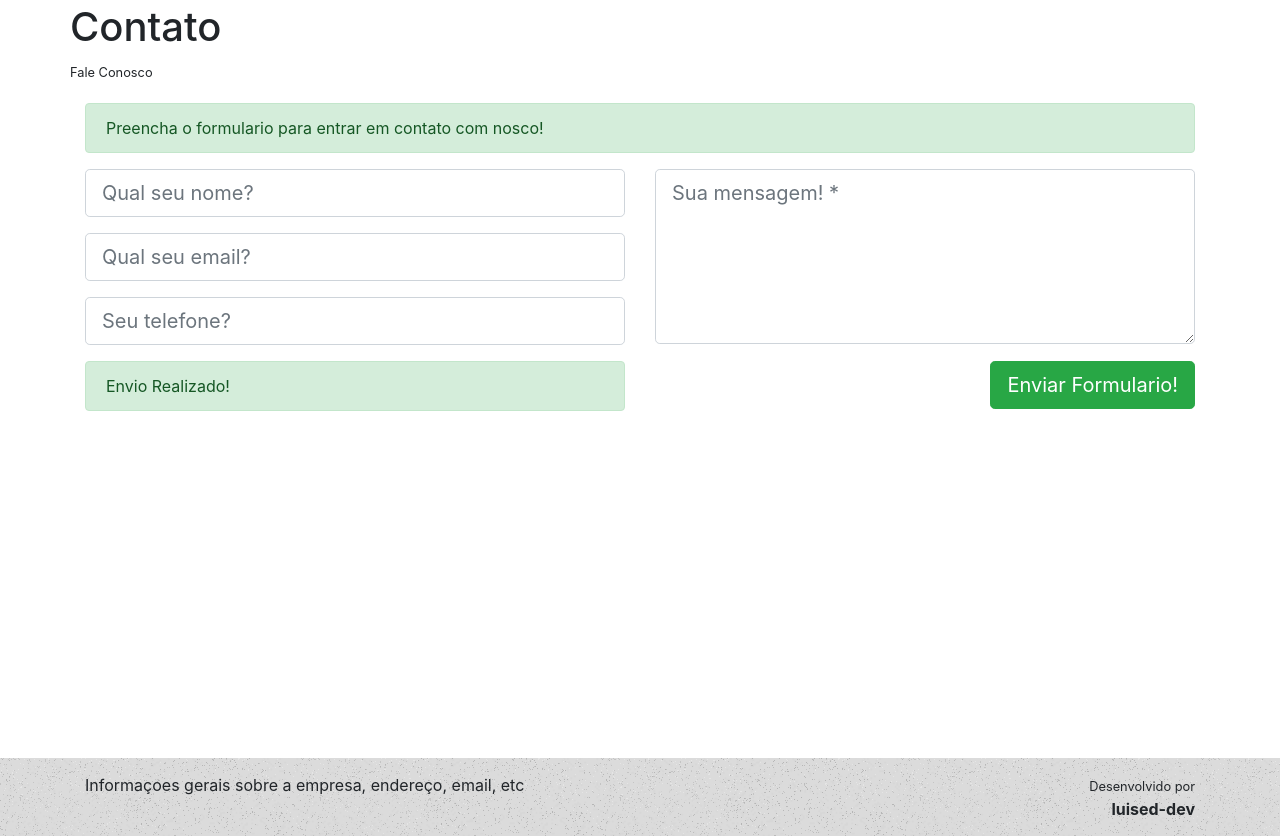
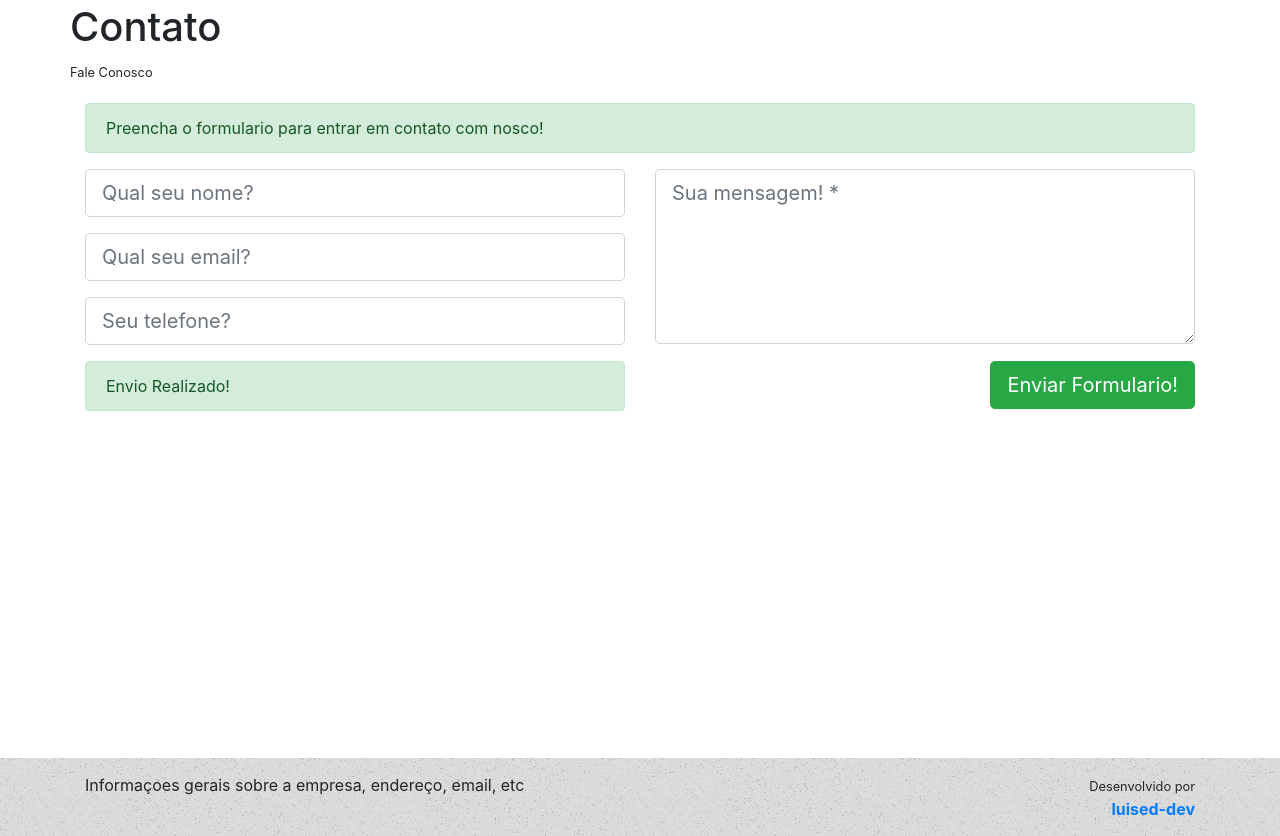
Before and after one commit to LuisEd-dev/template-bootstrap, a plain HTML site: page index.html in a window 1280 px wide. Shown: the part 4089-4925 px from the top of the page. Drawn offline with nearby package versions, Linux system fonts and the light colour scheme.

Commit message:
link para github

```diff
--- a/index.html
+++ b/index.html
@@ -284,7 +284,7 @@
             </div>
             <div class="col-sm-2 text-right">
               <small>Desenvolvido por</small><br>
-              <strong>luised-dev</strong>
+              <strong><a href="https://github.com/LuisEd-dev" target="_blank">luised-dev</a></strong>
             </div>
           </div>
         </div>
```
Also changed, not shown: portfolio.html (+1 -1 lines), servicos.html (+1 -1 lines).
